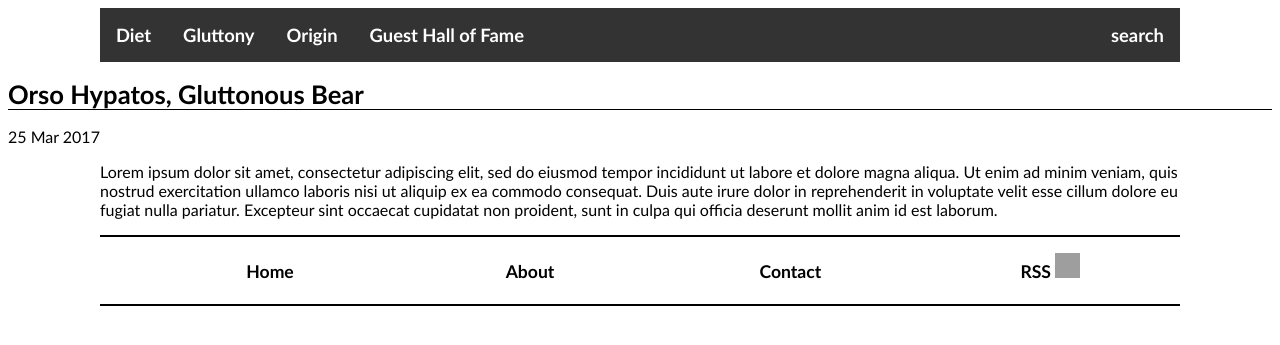
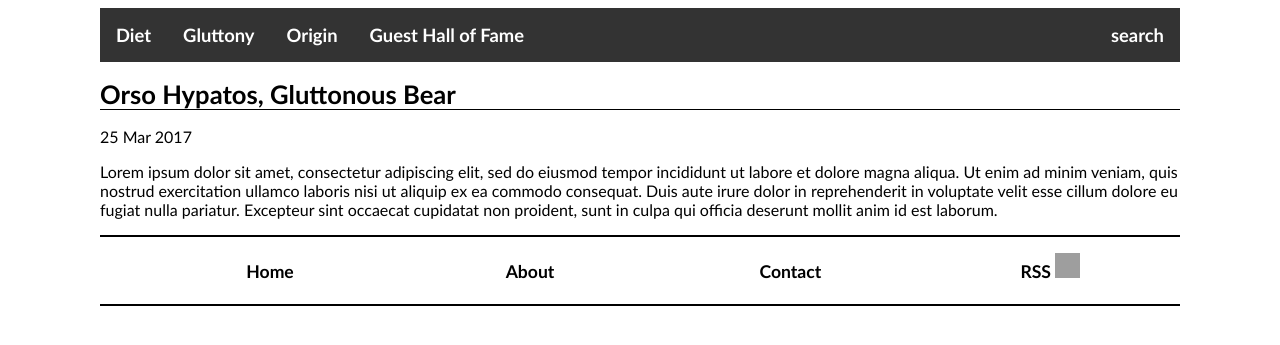
Before and after one commit to gluttonousbear/gluttonousbear.github.io, a Jekyll site: the page built from _posts/2017-03-25-orso-hypatos-site-launched - Kopie (2).md, in a window 1280 px wide. Shown: the top 345 px of the page. Built offline with Jekyll 4.4.1, drawn with Linux system fonts in a browser that asks for light colours; grey boxes are pictures that could not be loaded.

Commit message:
Update post.html

```diff
--- a/_layouts/post.html
+++ b/_layouts/post.html
@@ -24,10 +24,11 @@
 			</div>
 		</header>
 
-<h1>{{ page.title }}</h1>
+
+<div class="content">
+	<h1>{{ page.title }}</h1>
 <p class="meta">{{ page.date | date_to_string }}</p>
 
-<div class="content">
   {{ content }}
 </div>
 
```
